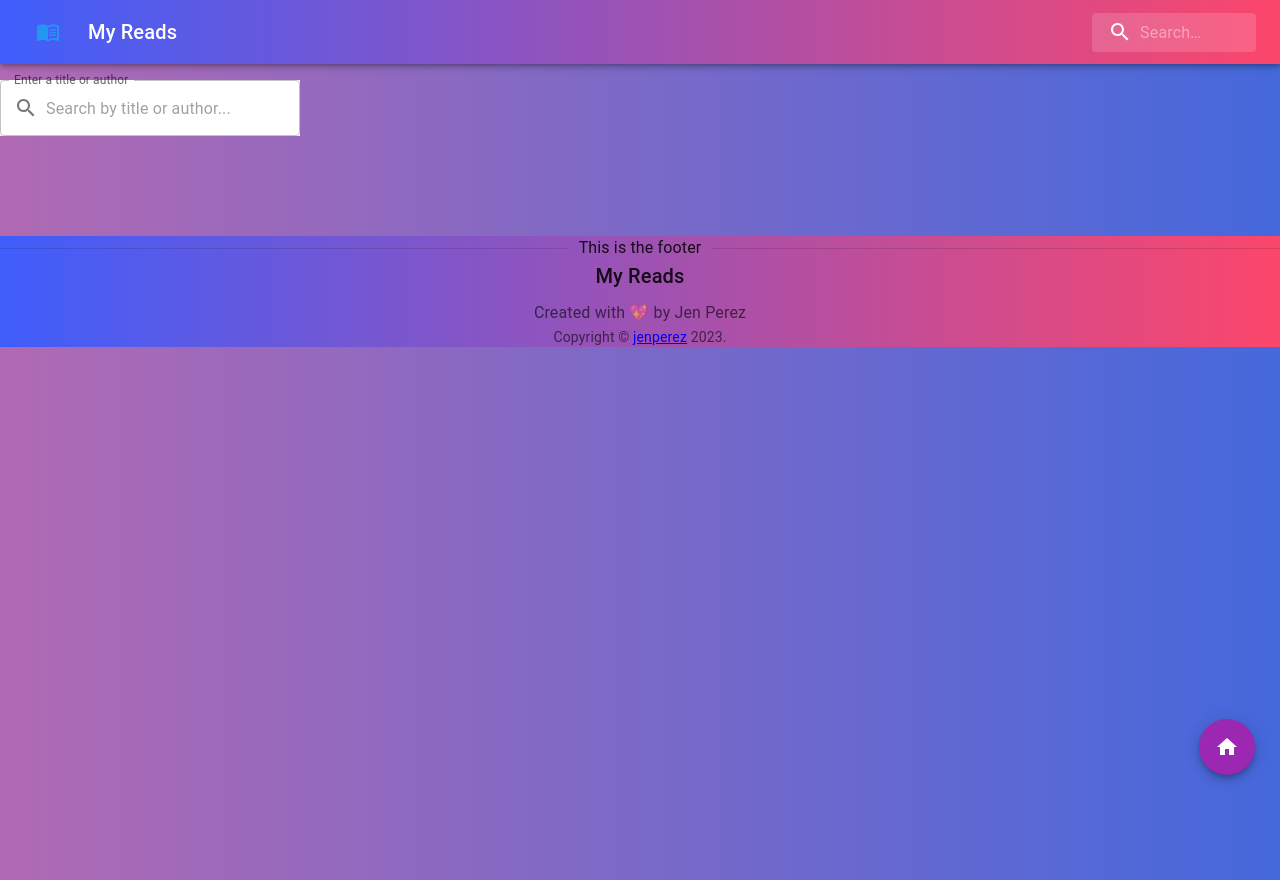
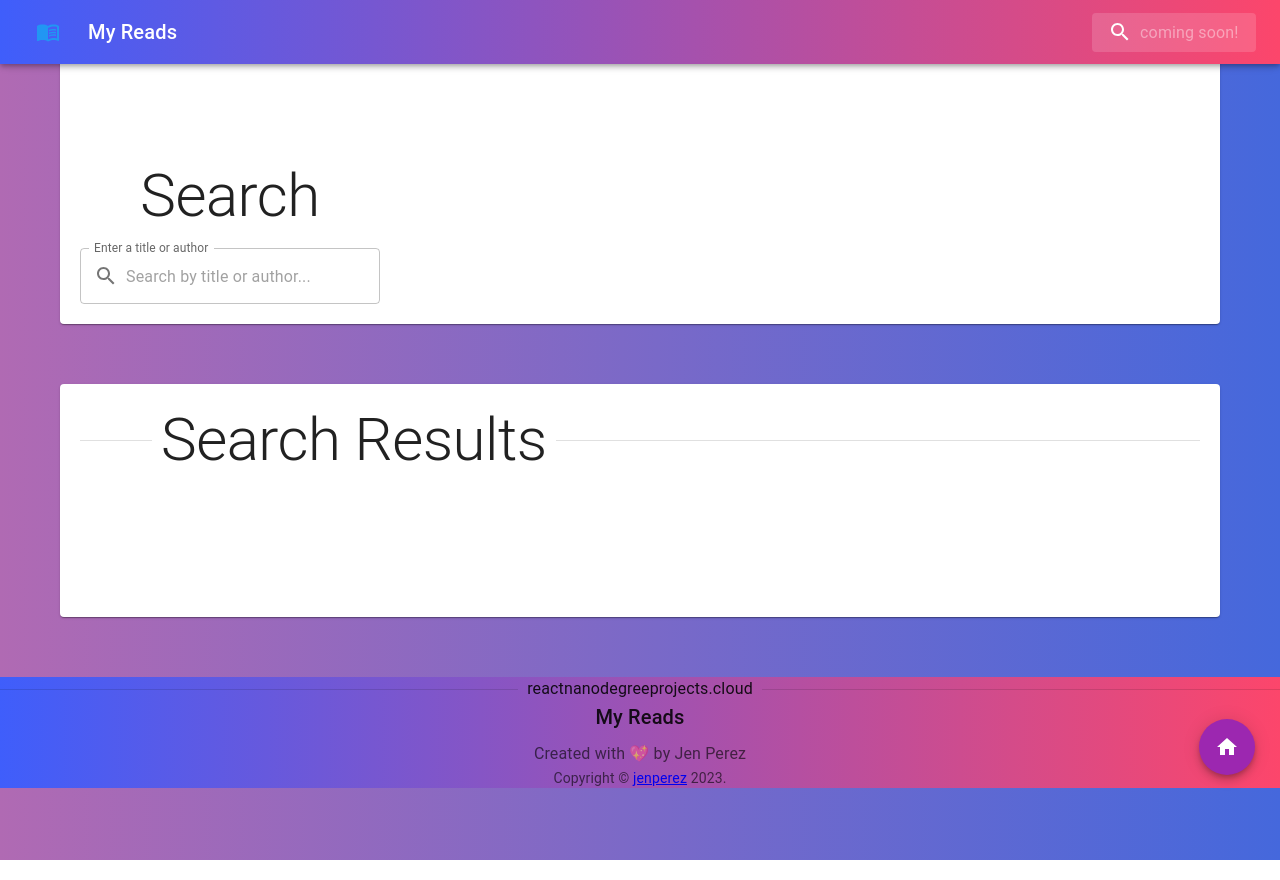
Before and after one commit to jenperez613/my_reads_react_nanodegree, a React (Create React App) app: page /search in a window 1280 px wide. Built offline with nearby package versions, Linux system fonts and the light colour scheme; no server answers.

Commit message:
almost done

```diff
--- a/src/App.css
+++ b/src/App.css
@@ -53,6 +53,11 @@ body,
   margin-top: 90px;
   padding: 0 0 80px;
   flex: 1;
+  color: black;
+}
+
+#book-search-results {
+  color: #000 !important;
 }
 
 .bookshelf {
@@ -155,8 +160,12 @@ body,
   margin-top: 10px;
   cursor: pointer;
 }
-.book-authors {
+.book-authors-main {
   color: #fff;
+}
+
+.book-authors-search {
+  color: black;
 }
 
 .book-top {
@@ -295,6 +304,10 @@ body,
   width: 100%;
 }
 
+.footer-search {
+  visibility: hidden;
+}
+
 @media (max-width: 400px) {
   .details-grid {
     display: grid;
--- a/src/App.js
+++ b/src/App.js
@@ -1,5 +1,5 @@
 import React, { useEffect, useState } from 'react';
-import { Route, Routes } from 'react-router-dom';
+import { Route, Routes, useParams } from 'react-router-dom';
 import './App.css';
 import * as BooksAPI from './BooksAPI';
 import Search from './components/Search';
@@ -12,6 +12,8 @@ import Footer from './components/Footer';
 
 const App = () => {
   const [allBooks, setAllBooks] = useState([]);
+
+  const { bookId } = useParams();
 
   useEffect(() => {
     const getBooks = async () => {
@@ -76,12 +78,12 @@ const App = () => {
         />
         <Route
           path='/books/:bookId'
-          element={<BookDetails allBooks={allBooks} />}
+          element={<BookDetails allBooks={allBooks} id={bookId} />}
         />
         <Route path='/error' element={<ErrorMessage />} />
         <Route path='*' element={<NotFound />} />
       </Routes>
-      <Footer />
+      <Footer  />
     </div>
   );
 };
--- a/src/components/Book.js
+++ b/src/components/Book.js
@@ -13,6 +13,8 @@ const Book = ({
   getBooks,
 }) => {
   const navigate = useNavigate();
+
+
 
   const handleBookDetails = (event) => {
     event.preventDefault();
@@ -64,7 +66,7 @@ const Book = ({
       <div className='book-title' onClick={handleBookDetails}>
         {book.title}
       </div>
-      <div className='book-authors'>
+      <div className='book-authors-search'>
         {book.authors && `${book.authors.join(', ')}`}
       </div>
     </div>
--- a/src/components/Footer.js
+++ b/src/components/Footer.js
@@ -19,11 +19,9 @@ const Copyright = () => {
 
 const Footer = () => {
   return (
-    <Box
-      className='footer'
-      component='footer'>
+    <Box className='footer' component='footer'>
       <Divider textAlign='center' role='presentation'>
-        This is the footer
+        reactnanodegreeprojects.cloud
       </Divider>
       <Typography variant='h6' align='center' gutterBottom>
         My Reads
--- a/src/components/Header.js
+++ b/src/components/Header.js
@@ -4,9 +4,9 @@ import CssBaseline from '@mui/material/CssBaseline';
 import Toolbar from '@mui/material/Toolbar';
 import Typography from '@mui/material/Typography';
 import { ThemeProvider, createTheme } from '@mui/material/styles';
-import React from 'react';
+import React, { useState } from 'react';
 import '../App.css';
-import { Link } from 'react-router-dom';
+import { Link, useNavigate } from 'react-router-dom';
 import Button from '@mui/material/Button';
 import { blue, pink } from '@mui/material/colors';
 import {
@@ -24,6 +24,16 @@ const theme = createTheme({
 });
 
 const Header = ({ useDebounce }) => {
+  const [query, setQuery] = useState('');
+
+  const navigate = useNavigate();
+
+  const handleSearch = (e) => {
+    e.preventDefault();
+    setQuery(e.target.value);
+    navigate('/search');
+  };
+
   return (
     <ThemeProvider theme={theme}>
       <CssBaseline />
@@ -48,8 +58,10 @@ const Header = ({ useDebounce }) => {
               <SearchIcon />
             </SearchIconWrapper>
             <StyledInputBase
-              placeholder='Search…'
+              placeholder='coming soon!'
               inputProps={{ 'aria-label': 'search' }}
+              value={query}
+              onInput={handleSearch}
             />
           </Search>
         </Toolbar>
--- a/src/components/Search.js
+++ b/src/components/Search.js
@@ -1,5 +1,5 @@
 import React, { useState, useEffect } from 'react';
-import { Link, useNavigate } from 'react-router-dom';
+import { Link, useNavigate, useParams } from 'react-router-dom';
 import * as BooksAPI from '../BooksAPI';
 import Book from './Book';
 import NotFound from './NotFound';
@@ -11,9 +11,17 @@ import Stack from '@mui/material/Stack';
 import HomeIcon from '@mui/icons-material/Home';
 import InputAdornment from '@mui/material/InputAdornment';
 import SearchIcon from '@mui/icons-material/Search';
-import { Grid } from '@mui/material';
+import { Grid, Card, Typography, Divider } from '@mui/material';
 
-const Search = ({ allBooks, updateShelf, useDebounce, book }) => {
+const Search = ({
+  allBooks,
+  updateShelf,
+  useDebounce,
+  book,
+  id,
+  shelf,
+  index,
+}) => {
   const [query, setQuery] = useState('');
   const [resultsList, setResultsList] = useState([]);
   const [searching, setIsSearching] = useState(false);
@@ -23,6 +31,10 @@ const Search = ({ allBooks, updateShelf, useDebounce, book }) => {
   const debouncedQuery = useDebounce(query, 500);
 
   const navigate = useNavigate();
+
+  //TODO: get book details from search results
+  /* const bookId = useParams(id);
+  console.log(`BookId: ${book.id}:`, bookId); */
 
   useEffect(() => {
     if (debouncedQuery) {
@@ -64,6 +76,7 @@ const Search = ({ allBooks, updateShelf, useDebounce, book }) => {
   const handleBookDetails = (event) => {
     event.preventDefault();
     console.log('Clicked book:', book);
+    console.log('Book ID:', book?.id);
     navigate(`/books/${book.id}`);
   };
 
@@ -79,15 +92,26 @@ const Search = ({ allBooks, updateShelf, useDebounce, book }) => {
         </div>
       )}
       <div>
+        <Card style={{ margin: '60px', padding: '20px' }}>
           <Stack
             spacing={2}
             sx={{ width: 300, marginTop: 10, alignItems: 'center' }}>
+            <Typography
+              component='h1'
+              variant='h2'
+              align='center'
+              color='text-primary'
+              gutterBottom>
+              <Divider textAlign='left' role='presentation'>
+                Search
+              </Divider>
+            </Typography>
             <TextField
               id='search-bar'
               value={query}
               type='text'
               onInput={(e) => {
-              setQuery(e.target.value).trim().replace(/^\s+/, '');
+                setQuery(e.target.value)?.trim().replace(/^\s+/, '');
               }}
               label='Enter a title or author'
               variant='outlined'
@@ -112,9 +136,22 @@ const Search = ({ allBooks, updateShelf, useDebounce, book }) => {
               }}
             />
           </Stack>
+        </Card>
       </div>
+
       {
+        <Card style={{ margin: '60px', padding: '20px' }}>
           <Grid>
+            <Typography
+              component='h1'
+              variant='h2'
+              align='center'
+              color='text-primary'
+              gutterBottom>
+              <Divider textAlign='left' role='presentation'>
+                Search Results
+              </Divider>
+            </Typography>
             <div className='search-books-results'>
               <ol className='books-grid'>
                 {resultsList.map((book) => {
@@ -125,10 +162,19 @@ const Search = ({ allBooks, updateShelf, useDebounce, book }) => {
                     ? (book.shelf = resultShelf.shelf)
                     : (book.shelf = 'none');
                   return (
-                  <li key={book.id} className='list-books-content'>
+
+                    <li
+                    id='book-search-results'
+                      key={book.id}
+                      className='list-books-content'
+                      onClick={handleBookDetails}
+                      style={{ color: '#000' }}>
                       <Book
+                        id={book.id}
+                        index={index}
+                        shelf={shelf}
+                        updateShelf={updateShelf}
                         book={book}
-                      updateShelf={updateShelf}
                         handleBookDetails={handleBookDetails}
                       />
                     </li>
@@ -137,6 +183,7 @@ const Search = ({ allBooks, updateShelf, useDebounce, book }) => {
               </ol>
             </div>
           </Grid>
+        </Card>
       }
       <Fab
         component={Link}
```
Lines whose indentation alone changed are shown as unchanged.
